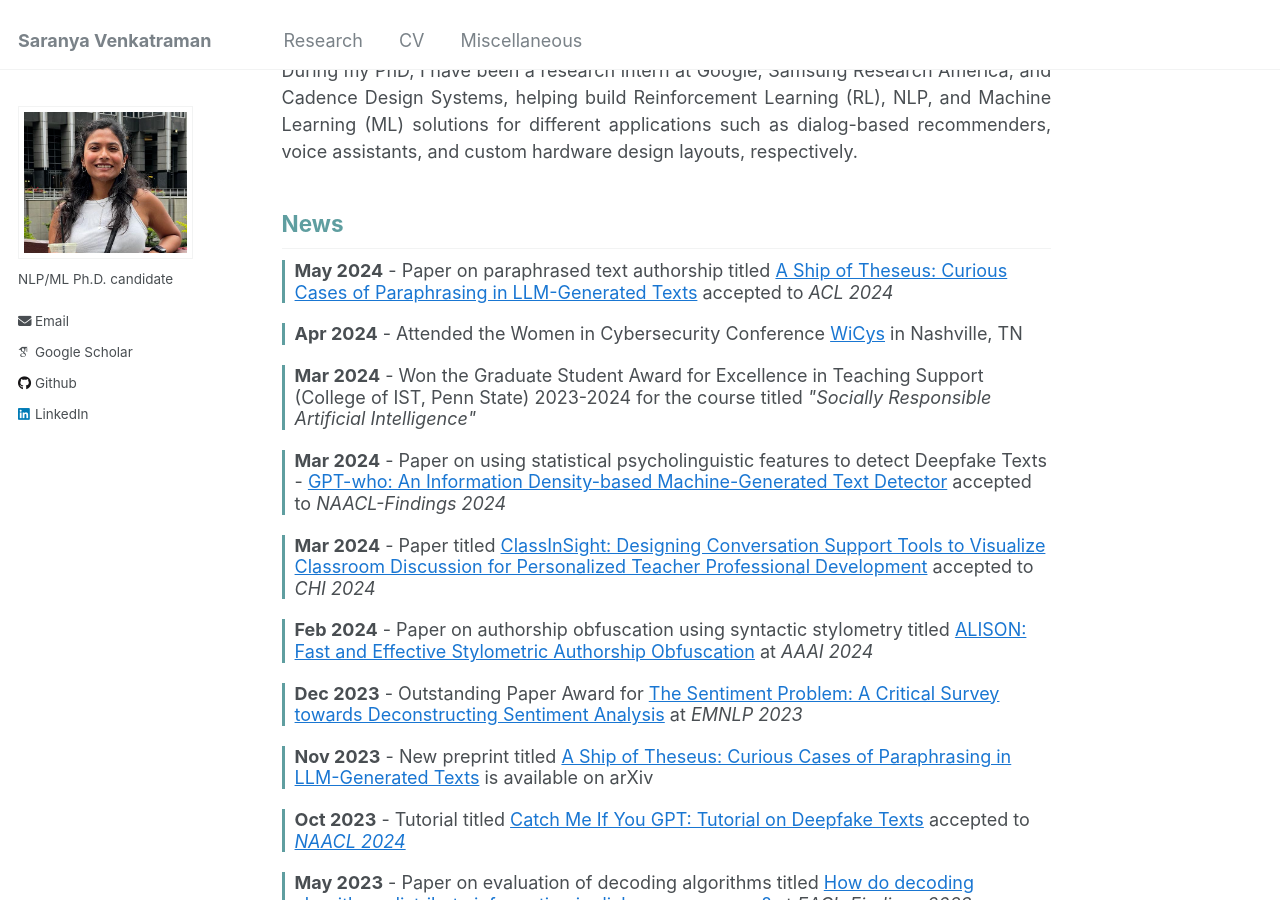
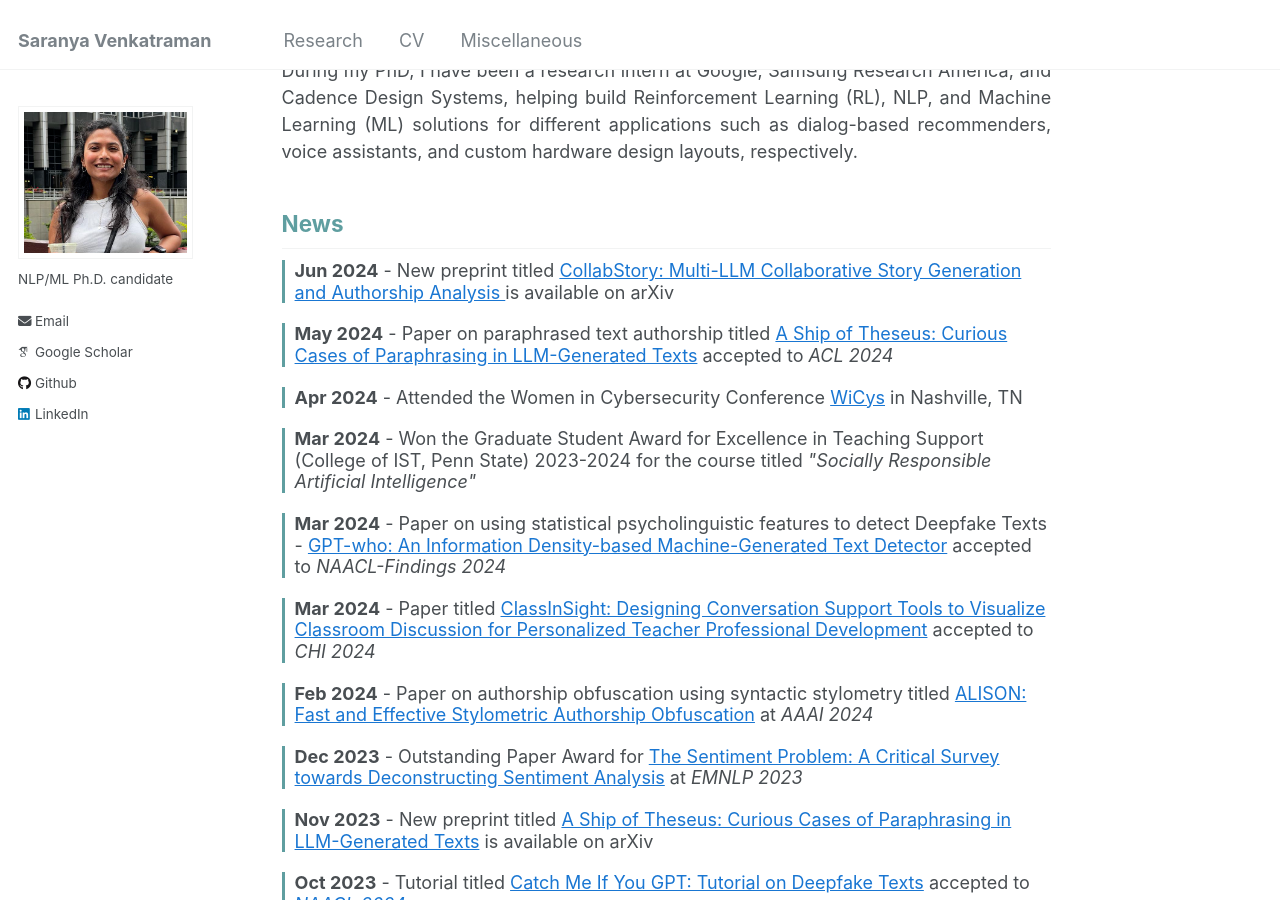
Before and after one commit to saranya-venkatraman/saranya-venkatraman.github.io, a Jekyll site: the page built from _pages/about.md, in a window 1280 px wide and 900 px high, scrolled down 366 px. Built offline with Jekyll 4.4.1, drawn with Linux system fonts in a browser that asks for light colours; some web fonts are replaced.

Commit message:
Update about.md

```diff
--- a/_pages/about.md
+++ b/_pages/about.md
@@ -42,6 +42,11 @@ redirect_from:
   <h2 style="color: #5F9EA0;">News</h2>
 
   <div class="news-item">
+    <h3><b>Jun 2024</b> - New preprint titled <a href="https://arxiv.org/abs/2406.12665" target="_blank" style="color: #1976d2;">CollabStory: Multi-LLM Collaborative Story Generation and Authorship Analysis
+</a> is available on arXiv</h3>
+  </div>
+
+  <div class="news-item">
     <h3><b>May 2024</b> - Paper on paraphrased text authorship titled <a href="https://arxiv.org/abs/2311.08374" target="_blank" style="color: #1976d2;">A Ship of Theseus: Curious Cases of Paraphrasing in LLM-Generated Texts</a> accepted to <em>ACL 2024</em></h3>
   </div>
 
```
